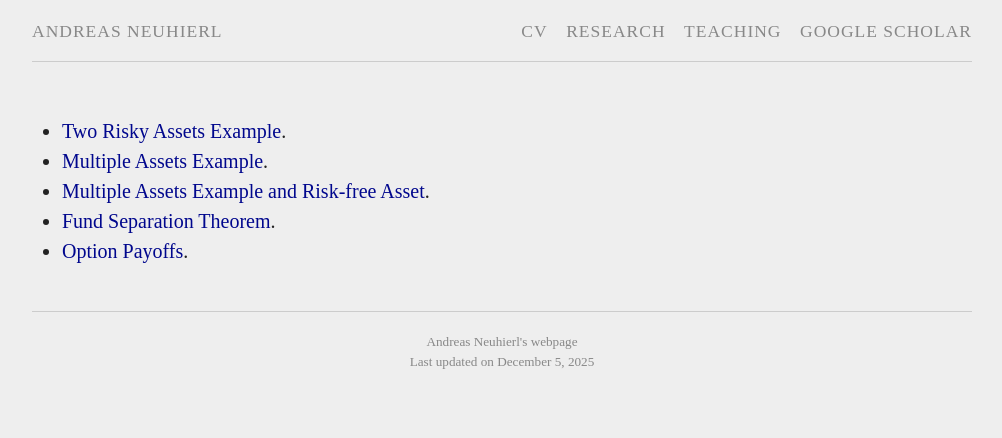
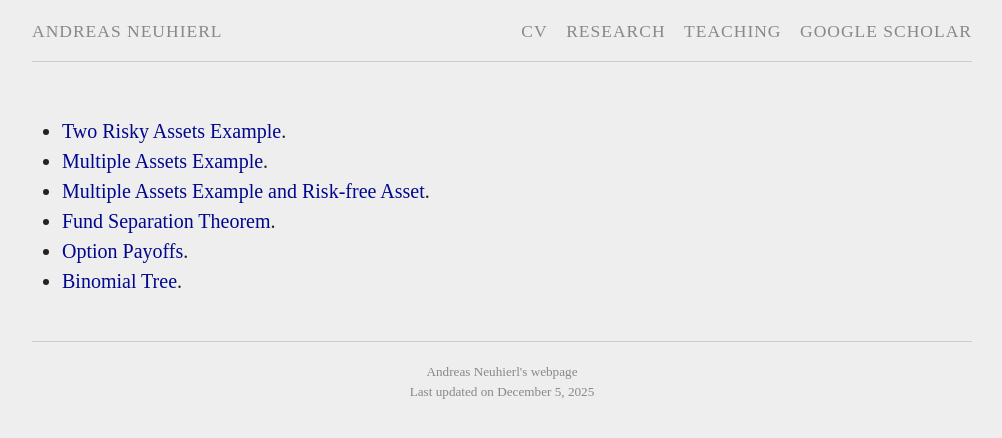
Before and after one commit to aneuhierl/aneuhierl.github.io, a Jekyll site: the page built from investments/index.md, in a window 1280 px wide. Shown: the top 438 px of the page, without its empty margins (138-1140 px from the left). Built offline with Jekyll 4.4.1, drawn with Linux system fonts in a browser that asks for light colours; our own code applies the rules of GitHub Pages for plain Markdown files; comment, search, counter and statistics services are not loaded.

Commit message:
Add Binomial Tree link to investments index

```diff
--- a/investments/index.md
+++ b/investments/index.md
@@ -3,3 +3,4 @@
 - [Multiple Assets Example and Risk-free Asset](https://aneuhierl.github.io/investments/mv_plot_with_rf.html).
 - [Fund Separation Theorem](https://aneuhierl.github.io/investments/fund_separation_extended.html).
 - [Option Payoffs](https://aneuhierl.github.io/investments/option_payoff_app.html).
+- [Binomial Tree](https://aneuhierl.github.io/investments/binomial_option_pricing.html).
```
